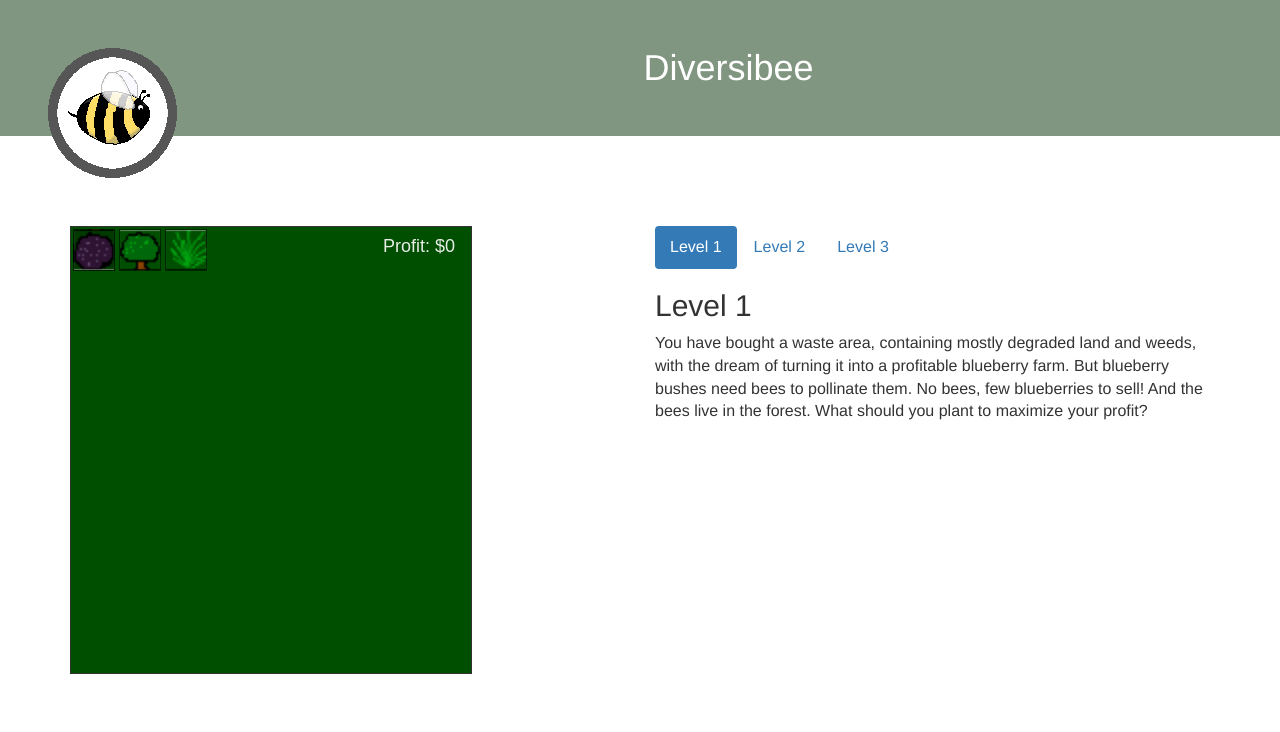
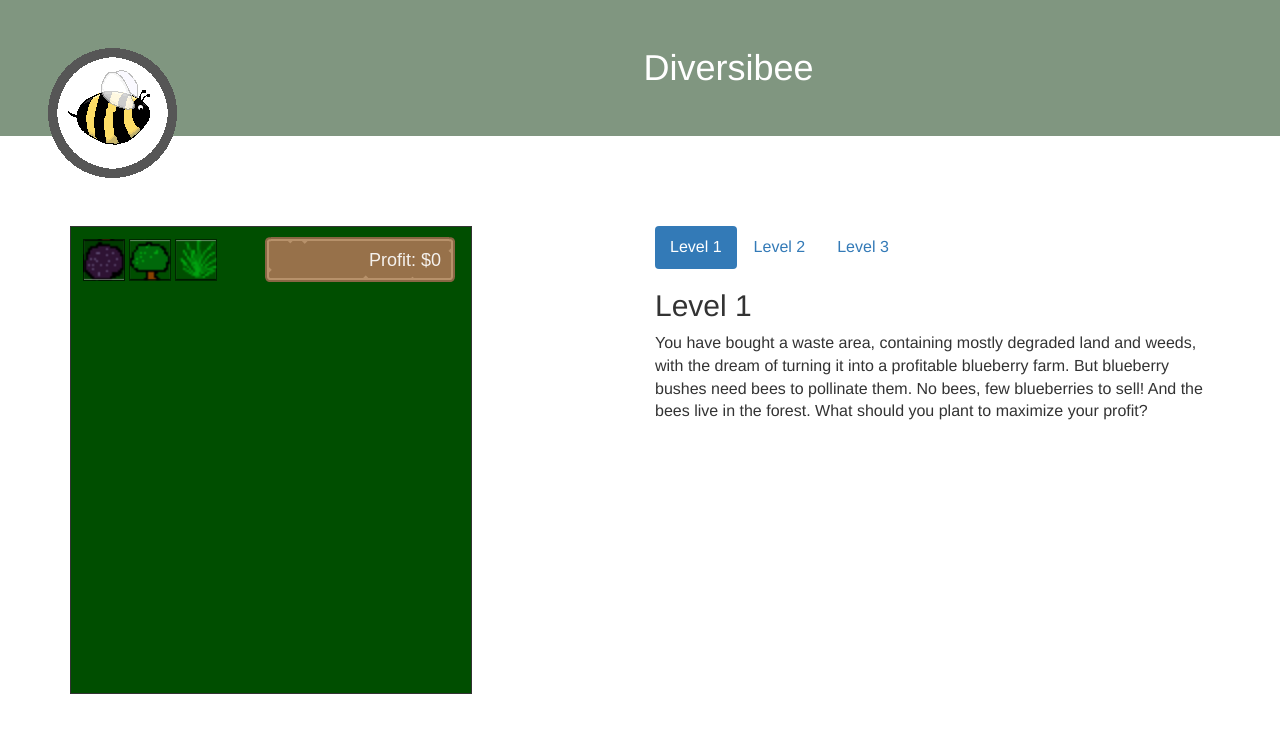
Before and after one commit to jvamosi/Diversibee, a plain HTML site: page index.html in a window 1280 px wide. Drawn offline with nearby package versions, Linux system fonts and the light colour scheme; a script that the page names is missing.

Commit message:
Add background to profit
Had to rework layout a little to do this cleanly.

```diff
--- a/css/style.css
+++ b/css/style.css
@@ -29,8 +29,15 @@ h1 {
 .profit {
   text-align: right;
   margin-right: 1rem;
+  box-sizing: padding-box;
+  width: 190px;
+  height: 45px;
+  padding: 14px;
   color: rgba(255,255,255,.9);
   font-family: sans-serif;
+  background-image: url("../img/profit.png");
+  background-repeat: no-repeat;
+  background-position: right;
 }
 .page-title {
   background: #809680;
@@ -50,6 +57,18 @@ h1 {
   margin-right: auto;
   padding-top: 3rem;
   padding-bottom: 3rem;
+}
+.control-bar {
+  overflow: hidden;
+}
+.control-bar-left {
+  float: left;
+}
+.control-bar-right {
+  float: right;
+}
+.radio-toolbar {
+  margin: 10px;
 }
 .radio-toolbar-label {
   margin: 2px;
--- a/index.html
+++ b/index.html
@@ -52,18 +52,22 @@
 
         <div class='col-md-6'>
           <div class='game-area'>
+           <div class='control-bar'>
 
             <!-- Toolbar Buttons -->
-            <div class='radio-toolbar'>
+            <span class='radio-toolbar control-bar-left'>
              <input type='radio' id='blueberry-input' name='paint-type' onChange='Game.setPaintType("blueberries")' checked>
              <label title='Blueberry' class='radio-toolbar-label' id='blueberry-button' for='blueberry-input'></label>
              <input type='radio' id='forest-input' name='paint-type' onChange='Game.setPaintType("forest")'>
              <label title='Forest' class='radio-toolbar-label' id='tree-button' for='forest-input'></label>
              <input type='radio' id='grass-input' name='paint-type' onChange='Game.setPaintType("grass")'>
              <label title='Grass' class='radio-toolbar-label' id='grass-button' for='grass-input'></label>
+            </span>
+
+            <span class='control-bar-right'>
+             <h4 id='profit' class='profit'>Profit: <span id='profit-value'>$0</span><i id='profit-indicator'></i></h4>
+            </span>
            </div>
-
-            <h4 id='profit' class='profit'>Profit: <span id='profit-value'>$0</span><i id='profit-indicator'></i></h4>
            <canvas id='board' width=200 height=200 class='board'></canvas>
           </div>
         </div>
```
Also changed, not shown: img/profit.png (added). Lines whose indentation alone changed are shown as unchanged.
